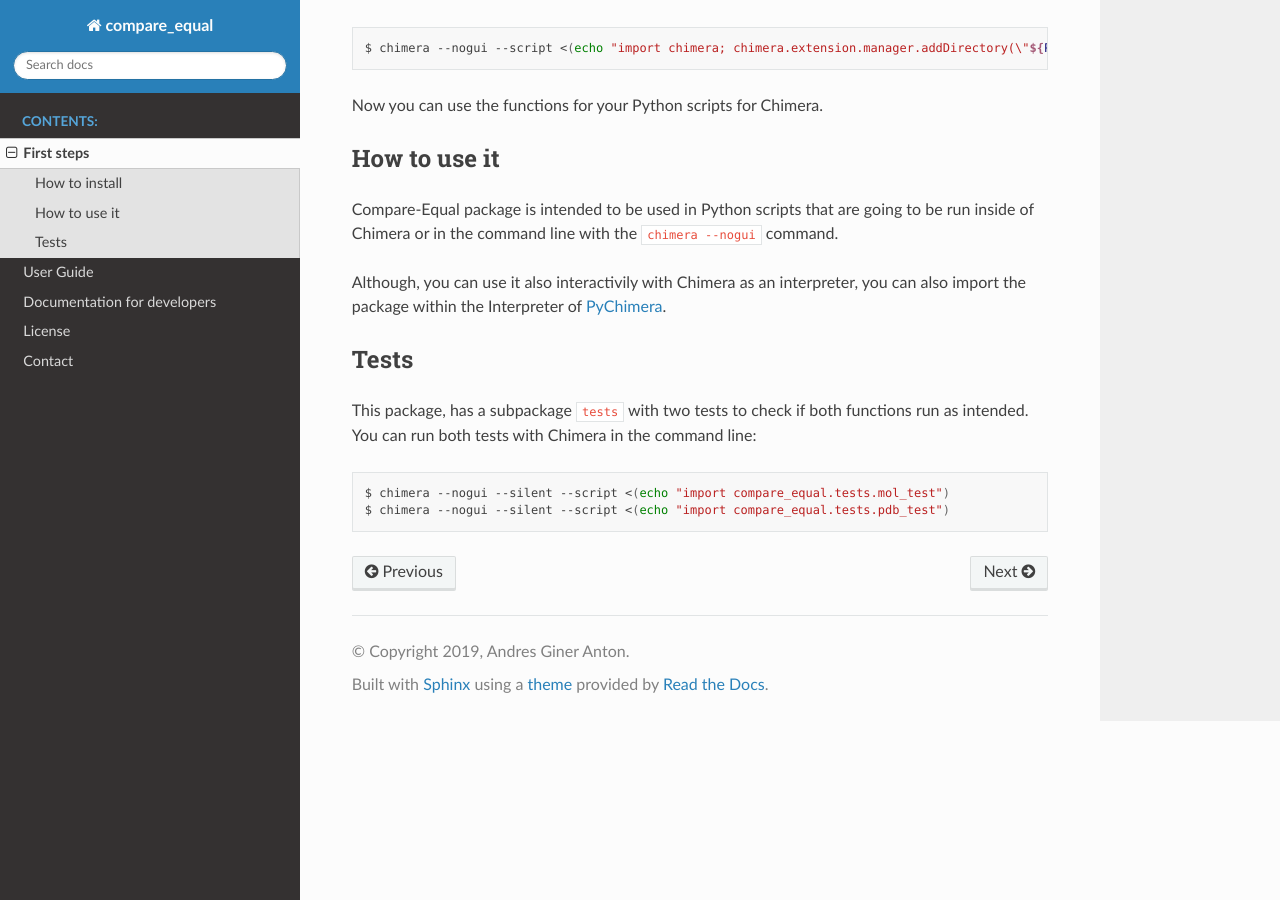
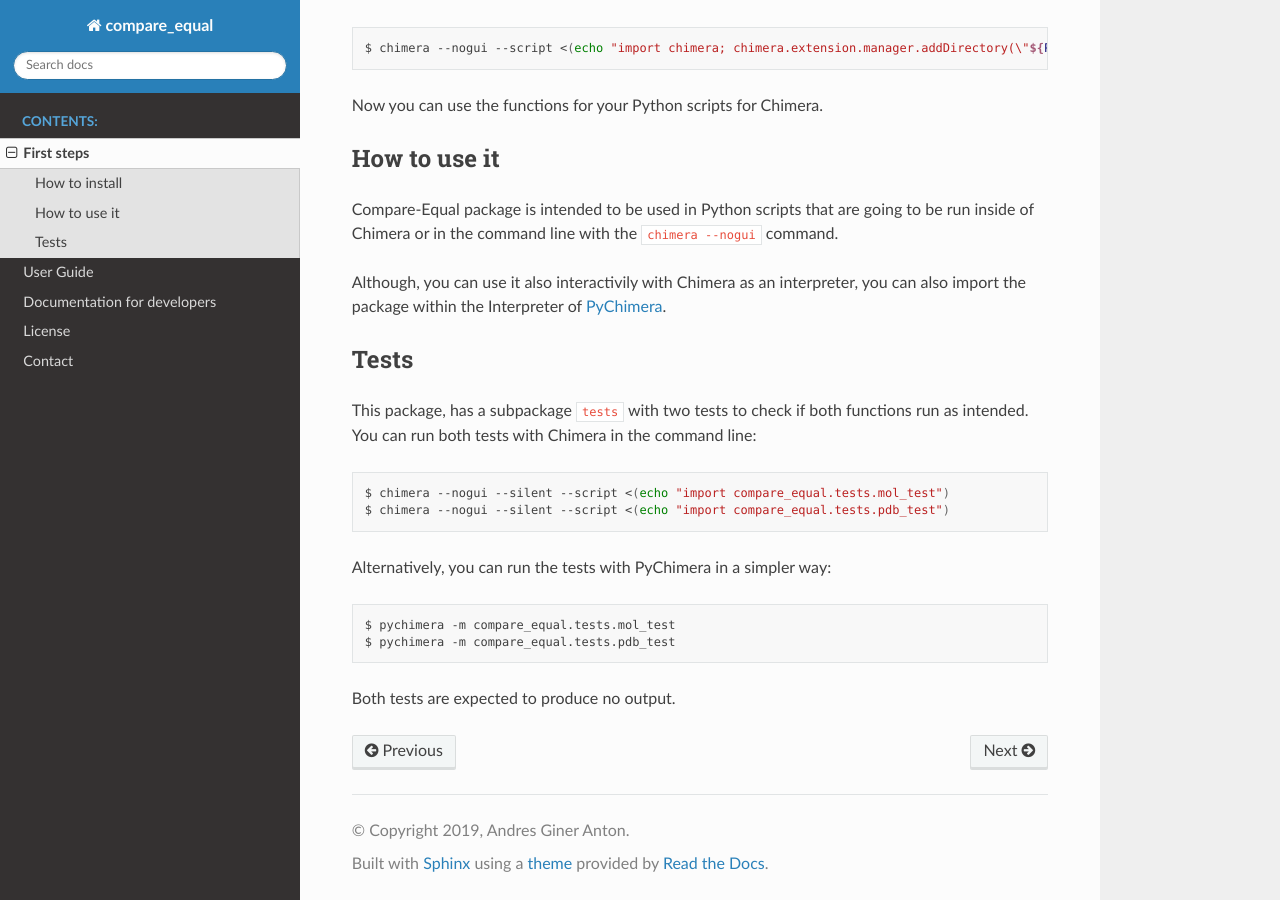
Before and after one commit to andresginera/compare-equal, a Sphinx documentation site: the page built from docs/first_steps.rst, in a window 1280 px wide and 900 px high, scrolled down 589 px. Built offline with Sphinx 7.4.7 and the Read the Docs theme 2.0.0, drawn with Linux system fonts in a browser that asks for light colours.

Commit message:
docs: pychimera option and delete table/indexes

```diff
--- a/docs/first_steps.rst
+++ b/docs/first_steps.rst
@@ -45,3 +45,12 @@ This package, has a subpackage ``tests`` with two tests to check if both functio
 
     $ chimera --nogui --silent --script <(echo "import compare_equal.tests.mol_test")
     $ chimera --nogui --silent --script <(echo "import compare_equal.tests.pdb_test")
+
+Alternatively, you can run the tests with PyChimera in a simpler way:
+
+.. code-block:: bash
+
+    $ pychimera -m compare_equal.tests.mol_test
+    $ pychimera -m compare_equal.tests.pdb_test
+
+Both tests are expected to produce no output.
```
Also changed, not shown: docs/index.rst (+0 -8 lines), 11 other files.
